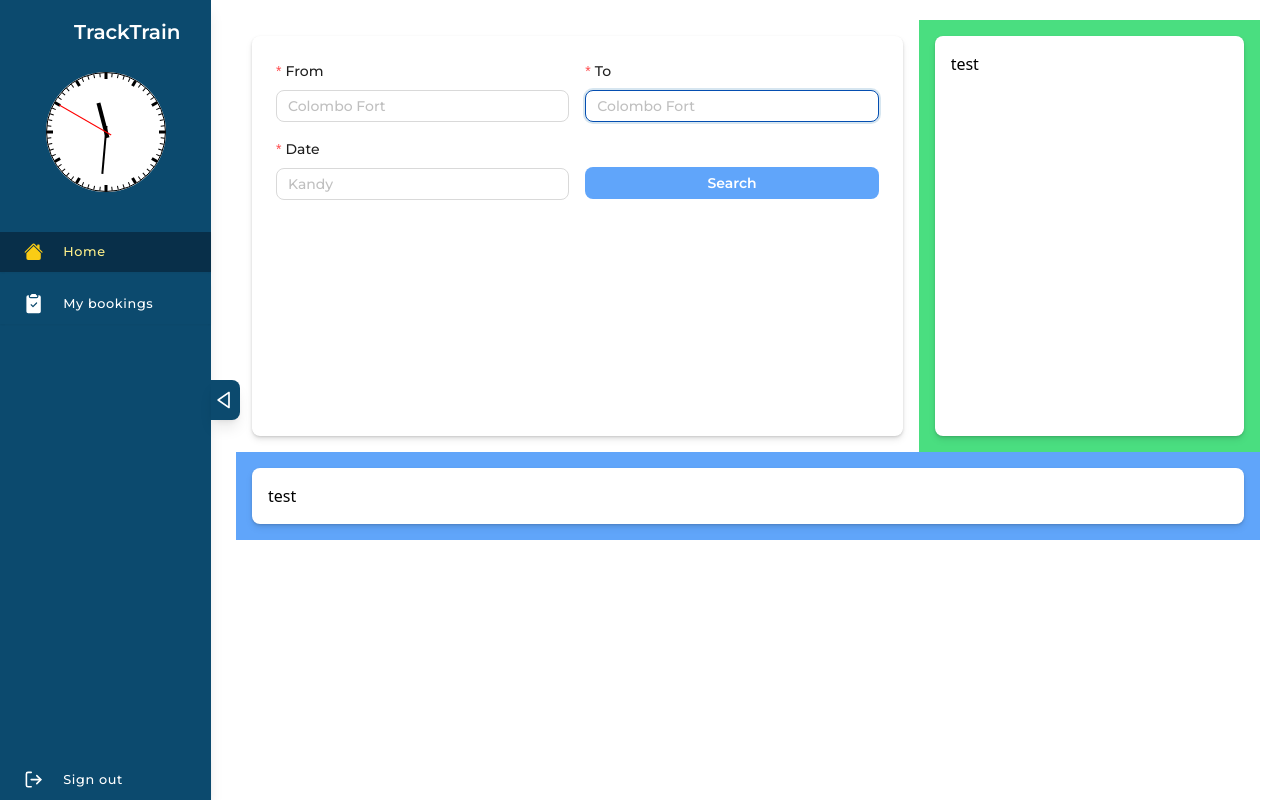
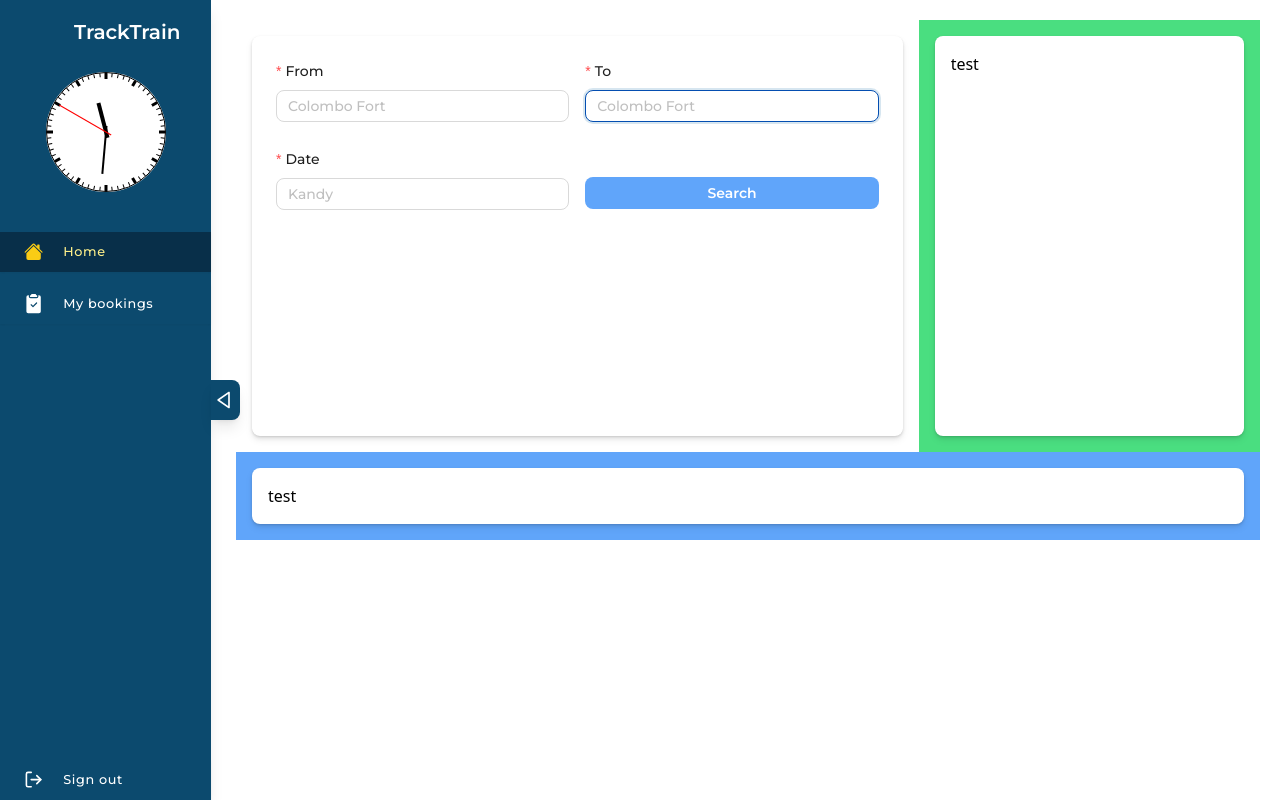
Before and after one commit to Nekromenzer/train-ticket-booking, a React (Vite) app: page / in a window 1280 px wide. Built offline with nearby package versions, Linux system fonts and the light colour scheme; some icons are missing.

Commit message:
form layout ux fix

```diff
--- a/src/pages/user/UserHome.jsx
+++ b/src/pages/user/UserHome.jsx
@@ -9,11 +9,11 @@ const UserHome = () => {
           <CommonForm
             fields={data.fields}
             onSubmit={val => console.log(val)}
-            formItemClassName='w-full lg:w-1/2 p-2 booking-form-item lg:h-22'
+            formItemClassName='w-full lg:w-1/2 p-2 booking-form-item lg:h-[5.5rem]'
             className='flex lg:flex-row flex-wrap items-center justify-between'
             name='booking-form'
             formBtnText={data.formBtnText}
-            btnWrapperClassName='w-full lg:w-1/2 item-end lg:ml-auto lg:h-22 booking-form-item lg:mt-[1.8rem] px-2'
+            btnWrapperClassName='w-full lg:w-1/2 item-end lg:ml-auto lg:h-22 lg:h-[5.5rem] booking-form-item lg:pt-[2.3rem] px-2'
             btnClassName='lg:mt-auto'
           />
         </div>
```
